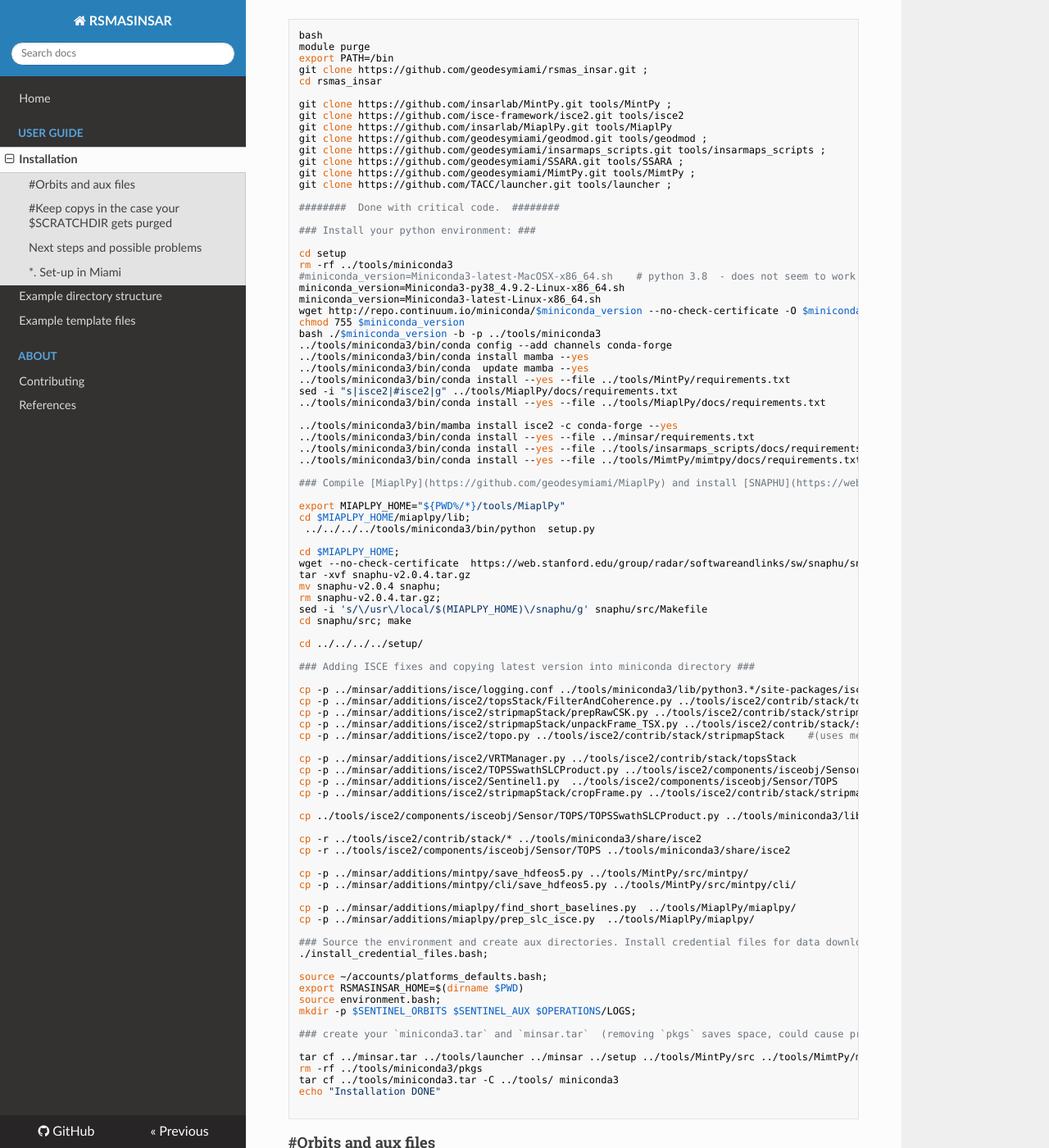
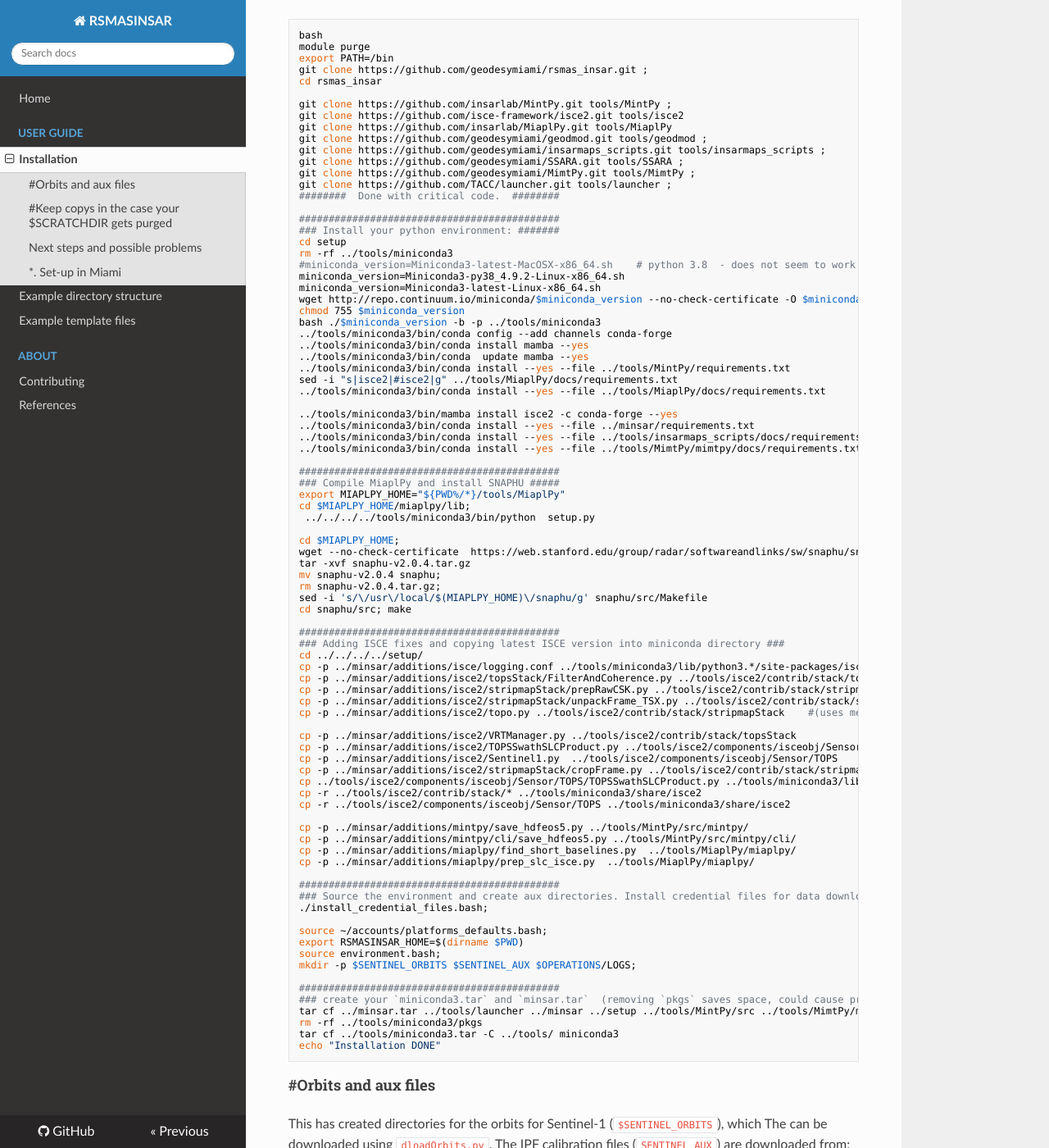
Before and after one commit to geodesymiami/rsmas_insar, an MkDocs documentation site: the page built from docs/installation.md, in a window 1280 px wide and 1400 px high, scrolled down 510 px. Shown: the whole window at 82% size. Built offline with MkDocs 1.6.1, drawn with Linux system fonts in a browser that asks for light colours; nearby versions of some CDN libraries.

Commit message:
Update installation.md

````diff
--- a/docs/installation.md
+++ b/docs/installation.md
@@ -33,11 +33,10 @@ git clone https://github.com/geodesymiami/insarmaps_scripts.git tools/insarmaps_
 git clone https://github.com/geodesymiami/SSARA.git tools/SSARA ;
 git clone https://github.com/geodesymiami/MimtPy.git tools/MimtPy ;
 git clone https://github.com/TACC/launcher.git tools/launcher ;
-
 ########  Done with critical code.  ########
 
-### Install your python environment: ###
-
+############################################
+### Install your python environment: #######
 cd setup
 rm -rf ../tools/miniconda3
 #miniconda_version=Miniconda3-latest-MacOSX-x86_64.sh    # python 3.8  - does not seem to work
@@ -58,8 +57,8 @@ sed -i "s|isce2|#isce2|g" ../tools/MiaplPy/docs/requirements.txt
 ../tools/miniconda3/bin/conda install --yes --file ../tools/insarmaps_scripts/docs/requirements.txt
 ../tools/miniconda3/bin/conda install --yes --file ../tools/MimtPy/mimtpy/docs/requirements.txt
 
-### Compile [MiaplPy](https://github.com/geodesymiami/MiaplPy) and install [SNAPHU](https://web.stanford.edu/group/radar/softwareandlinks/sw/snaphu/) (if required): ###
-
+############################################
+### Compile MiaplPy and install SNAPHU #####
 export MIAPLPY_HOME="${PWD%/*}/tools/MiaplPy"
 cd $MIAPLPY_HOME/miaplpy/lib;
  ../../../../tools/miniconda3/bin/python  setup.py
@@ -72,10 +71,9 @@ rm snaphu-v2.0.4.tar.gz;
 sed -i 's/\/usr\/local/$(MIAPLPY_HOME)\/snaphu/g' snaphu/src/Makefile
 cd snaphu/src; make
 
+############################################
+### Adding ISCE fixes and copying latest ISCE version into miniconda directory ###
 cd ../../../../setup/
-
-### Adding ISCE fixes and copying latest version into miniconda directory ###
-
 cp -p ../minsar/additions/isce/logging.conf ../tools/miniconda3/lib/python3.*/site-packages/isce/defaults/logging/logging.conf
 cp -p ../minsar/additions/isce2/topsStack/FilterAndCoherence.py ../tools/isce2/contrib/stack/topsStack
 cp -p ../minsar/additions/isce2/stripmapStack/prepRawCSK.py ../tools/isce2/contrib/stack/stripmapStack
@@ -86,18 +84,16 @@ cp -p ../minsar/additions/isce2/VRTManager.py ../tools/isce2/contrib/stack/topsS
 cp -p ../minsar/additions/isce2/TOPSSwathSLCProduct.py ../tools/isce2/components/isceobj/Sensor/TOPS          # 1/23 np.int issue
 cp -p ../minsar/additions/isce2/Sentinel1.py  ../tools/isce2/components/isceobj/Sensor/TOPS                   # 2/23 np.int issue
 cp -p ../minsar/additions/isce2/stripmapStack/cropFrame.py ../tools/isce2/contrib/stack/stripmapStack         # 1/23 np.int issue
-
 cp ../tools/isce2/components/isceobj/Sensor/TOPS/TOPSSwathSLCProduct.py ../tools/miniconda3/lib/python3.1?/site-packages/isce/components/isceobj/Sensor/TOPS
-
 cp -r ../tools/isce2/contrib/stack/* ../tools/miniconda3/share/isce2
 cp -r ../tools/isce2/components/isceobj/Sensor/TOPS ../tools/miniconda3/share/isce2
 
 cp -p ../minsar/additions/mintpy/save_hdfeos5.py ../tools/MintPy/src/mintpy/
 cp -p ../minsar/additions/mintpy/cli/save_hdfeos5.py ../tools/MintPy/src/mintpy/cli/
-
 cp -p ../minsar/additions/miaplpy/find_short_baselines.py  ../tools/MiaplPy/miaplpy/
 cp -p ../minsar/additions/miaplpy/prep_slc_isce.py  ../tools/MiaplPy/miaplpy/
 
+############################################
 ### Source the environment and create aux directories. Install credential files for data download: ###
 ./install_credential_files.bash;
 
@@ -106,13 +102,12 @@ export RSMASINSAR_HOME=$(dirname $PWD)
 source environment.bash;
 mkdir -p $SENTINEL_ORBITS $SENTINEL_AUX $OPERATIONS/LOGS;
 
+############################################
 ### create your `miniconda3.tar` and `minsar.tar`  (removing `pkgs` saves space, could cause problems with environments) (needed for `install_code_to_tmp.bash) ###
-
 tar cf ../minsar.tar ../tools/launcher ../minsar ../setup ../tools/MintPy/src ../tools/MimtPy/mimtpy ../tools/MiaplPy/miaplpy ../tools/MiaplPy/snaphu/bin ../tools/insarmaps_scripts ../tools/isce2/contrib/stack
 rm -rf ../tools/miniconda3/pkgs
 tar cf ../tools/miniconda3.tar -C ../tools/ miniconda3
 echo "Installation DONE"
-
 ```
 
 ### #Orbits and aux files
````
